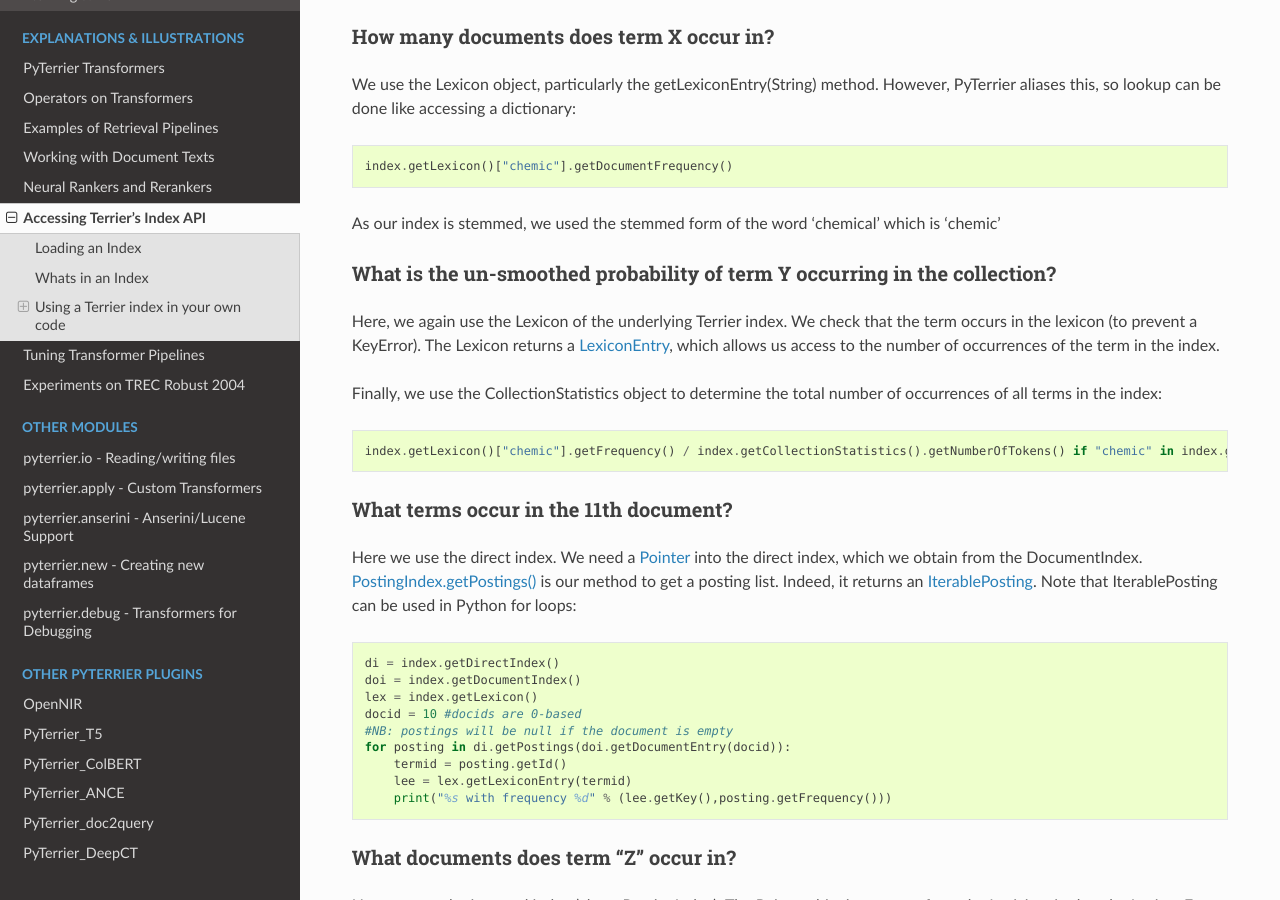
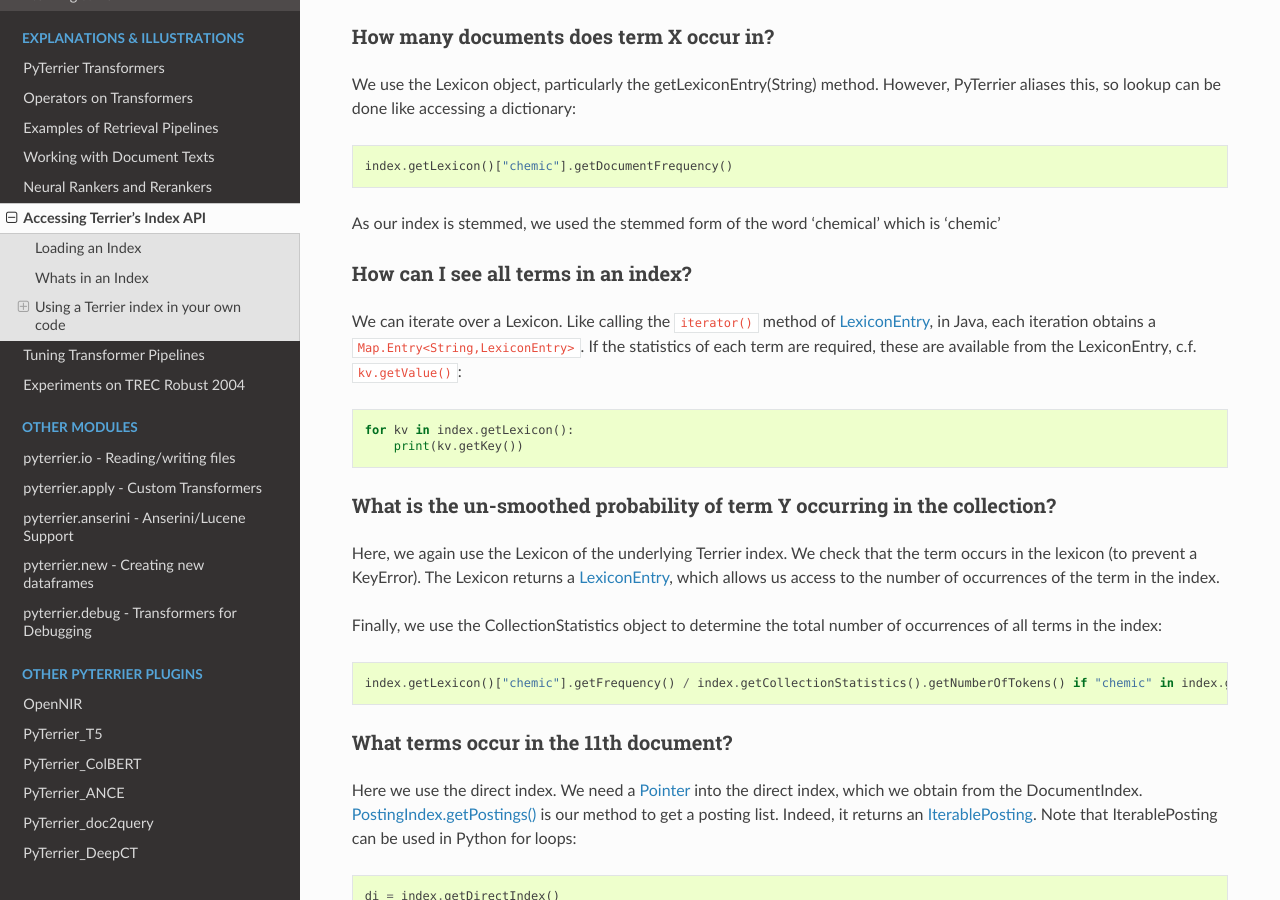
Before and after one commit to terrier-org/pyterrier, a Sphinx documentation site: the page built from docs/terrier-index-api.rst, in a window 1280 px wide and 900 px high, scrolled down 2088 px. Built offline with Sphinx 7.4.7 and the Read the Docs theme 2.0.0, drawn with Linux system fonts in a browser that asks for light colours; pages that are not in the unit, such as notebooks, are missing from menus; the version number is read from the project's files by our own code.

Commit message:
added another example of lexicon iteration

```diff
--- a/docs/terrier-index-api.rst
+++ b/docs/terrier-index-api.rst
@@ -85,6 +85,17 @@
 
 As our index is stemmed, we used the stemmed form of the word 'chemical' which is 'chemic'
 
+How can I see all terms in an index?
+~~~~~~~~~~~~~~~~~~~~~~~~~~~~~~~~~~~~
+
+We can iterate over a Lexicon. Like calling the ``iterator()`` method of
+`LexiconEntry <http://terrier.org/docs/current/javadoc/org/terrier/structures/Lexicon.html>`_,
+in Java, each iteration obtains a ``Map.Entry<String,LexiconEntry>``. If the statistics of each term
+are required, these are available from the LexiconEntry, c.f. ``kv.getValue()``::
+
+    for kv in index.getLexicon():
+        print(kv.getKey())
+
 What is the un-smoothed probability of term Y occurring in the collection?
 ~~~~~~~~~~~~~~~~~~~~~~~~~~~~~~~~~~~~~~~~~~~~~~~~~~~~~~~~~~~~~~~~~~~~~~~~~~
 
```
